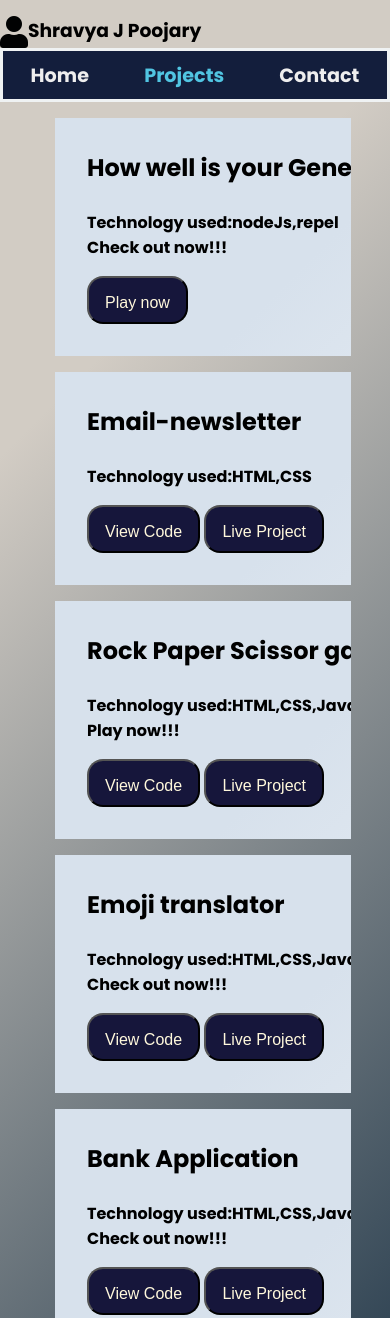
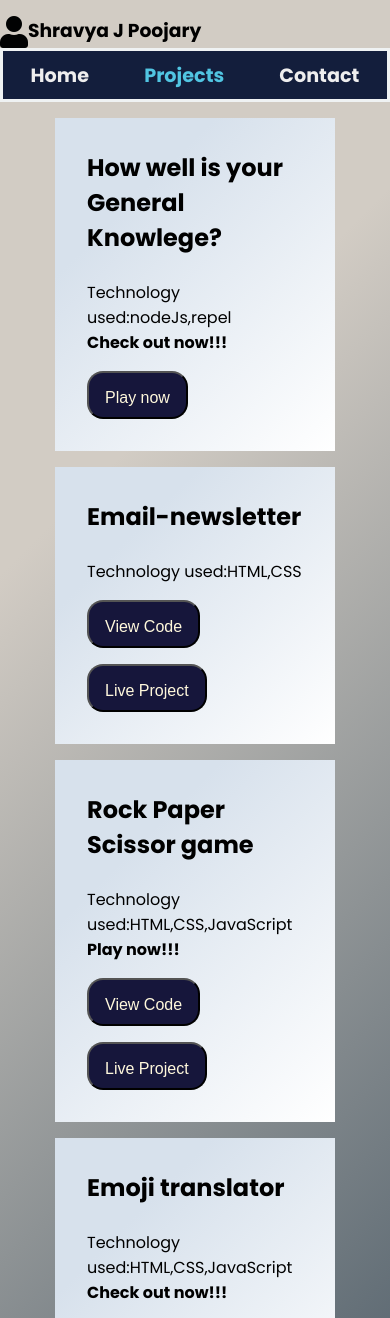
Before and after one commit to shravyapoojary/Portfolio, a plain HTML site: page project.html in a window 390 px wide. Shown: the top 1318 px of the page. Drawn offline with Linux system fonts and the light colour scheme.

Commit message:
added responsiveness

```diff
--- a/project.html
+++ b/project.html
@@ -25,29 +25,29 @@
       </ul></div></nav>
       <div class="container">
           <div class="cards">
-              <p><h2>How well is your General Knowlege?</h2><br><h3>Technology used:nodeJs,repel</h3><h3>Check out now!!!</h3></p>
+              <h2>How well is your General Knowlege?</h2><br><p>Technology used:nodeJs,repel<h4>Check out now!!!</h4></p>
               <button  onclick="window.location.href='https://replit.com/@shravyapoojary/Quiz#index.js';">Play now</button>
           </div>
 
           <div class="cards">
-            <p><h2>Email-newsletter </h2><br><h3>Technology used:HTML,CSS</h3></p>
+            <h2>Email-newsletter </h2><br><p>Technology used:HTML,CSS</p>
             <button onclick="window.location.href='https://github.com/shravyapoojary/email-newsletter';">View Code</button>
             <button onclick="window.location.href='https://web-design-development.netlify.app/';">Live Project</button>
         </div>
 
         <div class="cards">
-            <p><h2>Rock Paper Scissor game </h2><br><h3>Technology used:HTML,CSS,JavaScript</h3><h3>Play now!!!</h3></p>
+            <h2>Rock Paper Scissor game </h2><br><p>Technology used:HTML,CSS,JavaScript<h4>Play now!!!</h4></p>
             <button onclick="window.location.href='https://github.com/shravyapoojary/rock-paper-scissor';">View Code</button>
             <button onclick="window.location.href='https://scissors-rock-paper-game.netlify.app/';">Live Project</button>
         </div>
 
         <div class="cards">
-            <p><h2>Emoji translator</h2><br><h3>Technology used:HTML,CSS,JavaScript</h3><h3>Check out now!!!</h3></p>
+            <h2>Emoji translator</h2><br><p>Technology used:HTML,CSS,JavaScript<h4>Check out now!!!</h4></p>
             <button onclick="window.location.href='https://github.com/shravyapoojary/Emoji_Translator';">View Code</button>
             <button onclick="window.location.href='https://word-translation-to-emoji.netlify.app/';">Live Project</button>
         </div>
         <div class="cards">
-            <p><h2>Bank Application</h2><br><h3>Technology used:HTML,CSS,JavaScript</h3><h3>Check out now!!!</h3></p>
+            <h2>Bank Application</h2><br><p>Technology used:HTML,CSS,JavaScript><h4>Check out now!!!</h4></p>
             <button onclick="window.location.href='https://github.com/shravyapoojary/Bank-web-application';">View Code</button>
             <button onclick="window.location.href='https://bank-web-application.netlify.app/';">Live Project</button>
         </div>
--- a/styles/project.css
+++ b/styles/project.css
@@ -74,9 +74,7 @@ body {
     padding: 2rem;
     transition: all 0.2s ease;
 }
-.cards p{
-    font-weight:0.5rem;
-}
+
 .cards:hover{
     color: rgb(34, 16, 66);
     transform: translateY(5px);
@@ -95,7 +93,9 @@ button{
 button:hover{
   transform: translateY(5px);
 }
-.cards h3{
-  font-size: 1rem;
-  font-weight: 0.4rem;
+
+@media(max-width:605px){
+  .cards{
+    width:auto;
+  }
 }
--- a/styles/style.css
+++ b/styles/style.css
@@ -13,8 +13,8 @@ body {
   font-family: 'Poppins', sans-serif;
   padding: 0;
   margin-top: 1rem;
-  background-color: #2f4353;
-  background-image: linear-gradient(315deg, #2f4353 0%, #d2ccc4 74%);
+  background-color: #2f4353 ;
+  background-image: linear-gradient(315deg, #2f4353 0%, #d2ccc4 74%) ;
 }
 .container {
   width: 80%;
@@ -95,3 +95,15 @@ body {
   button:hover{
     transform: translateY(5px);
   }
+  @media(max-width:790px){
+    .container {
+        margin: auto;
+        overflow: hidden;
+          margin-top: 1rem;
+          display: block;
+          float: none;
+    }
+    .card{
+      width:auto;
+    }
+  }
```
Also changed, not shown: contact.html (+1 -1 lines).
